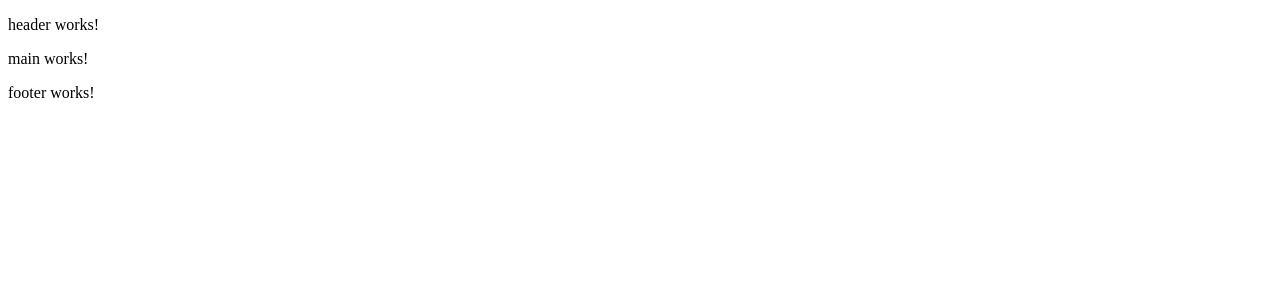
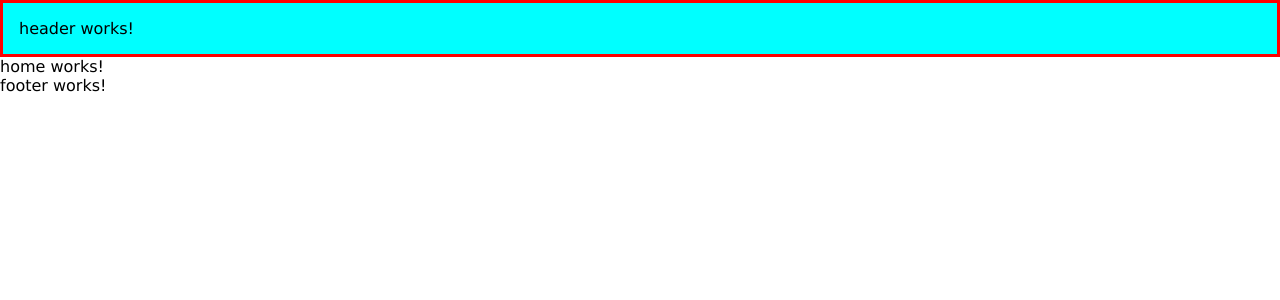
Before and after one commit to Alex16JA/2025_R4A10_PHAM_Alexandre, an Angular app in the folder tp3/: page / in a window 1280 px wide. Shown: the top 300 px of the page. Built offline with nearby package versions, Linux system fonts and the light colour scheme.

Commit message:
router-outlet

```diff
--- a/tp3/src/app/app.component.html
+++ b/tp3/src/app/app.component.html
@@ -1,3 +1,3 @@
 <app-header></app-header>
-<app-main></app-main>
+<router-outlet></router-outlet>
 <app-footer></app-footer>
--- a/tp3/src/app/app.routes.ts
+++ b/tp3/src/app/app.routes.ts
@@ -1,3 +1,13 @@
 import { Routes } from '@angular/router';
+import { HomeComponent } from './pages/home/home.component';
 
-export const routes: Routes = [];
+export const routes: Routes = [
+    {
+        component : HomeComponent,
+        path : '',
+    },
+    {
+        path: 'home',
+        redirectTo: ''
+    }
+];
--- a/tp3/src/app/header/header.component.scss
+++ b/tp3/src/app/header/header.component.scss
@@ -0,0 +1,6 @@
+p {
+    background-color: aqua;
+    color: black;
+    border: solid red;
+    padding: 1em;
+}
--- /dev/null
+++ b/tp3/src/app/pages/home/home.component.html
@@ -0,0 +1 @@
+<p>home works!</p>
--- /dev/null
+++ b/tp3/src/app/pages/pages.component.html
@@ -0,0 +1 @@
+<p>pages works!</p>
--- a/tp3/src/styles.scss
+++ b/tp3/src/styles.scss
@@ -1 +1,4 @@
-/* You can add global styles to this file, and also import other style files */
+* {
+    margin: 0;
+    font-family: 'Lucida Sans', 'Lucida Sans Regular', 'Lucida Grande', 'Lucida Sans Unicode', Geneva, Verdana, sans-serif;
+}
```
Also changed, not shown: tp3/src/app/pages/home/home.component.ts (added, +12 -0 lines), tp3/src/app/pages/pages.component.ts (added, +12 -0 lines), tp3/src/app/pages/home/home.component.scss (added), tp3/src/app/pages/pages.component.scss (added), 2 other files (tests, documents, lock files or other folders).
